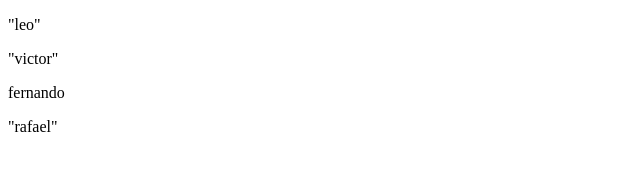
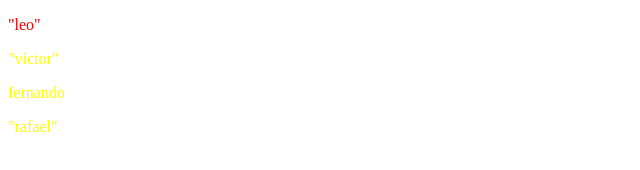
Before and after one commit to leo0411/first_project, a plain HTML site: page index.html in a window 1280 px wide. Shown: the whole page, without its empty margins (0-640 px from the left). Drawn offline with Linux system fonts and the light colour scheme.

Commit message:
cor nos nomes

```diff
--- a/index.html
+++ b/index.html
@@ -4,11 +4,12 @@
     <meta charset="UTF-8">
     <meta name="viewport" content="width=device-width, initial-scale=1.0">
     <title>Document</title>
+    <link rel="stylesheet" href="style.css">
 </head>
 <body>
-    <p>"leo"</p>
-    <p>"victor"</p>
-    <p>fernando</p>
-    <p>"rafael"</p>
+    <p id="nome1">"leo"</p>
+    <p class="nomes_cor_amarela">"victor"</p>
+    <p class="nomes_cor_amarela">fernando</p>
+    <p class="nomes_cor_amarela">"rafael"</p>
 </body>
 </html>
--- /dev/null
+++ b/style.css
@@ -0,0 +1,7 @@
+#nome1 {
+    color: red;
+}
+
+.nomes_cor_amarela {
+    color:yellow;
+}
```
